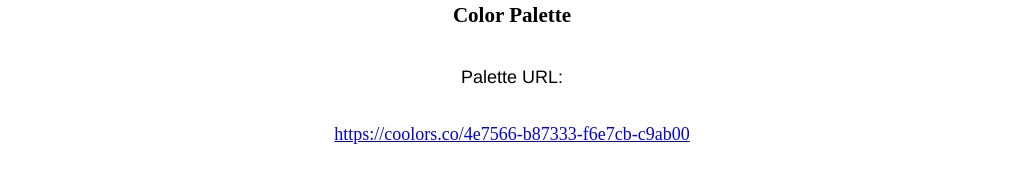
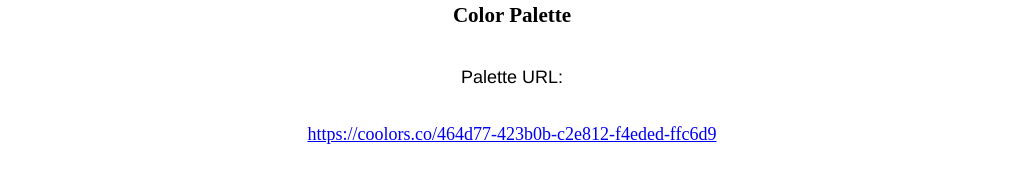
Before and after one commit to Edynac/aboutme, a plain HTML site: page wwr/site-plan-rafting.html in a window 1280 px wide. Shown: the part 1276-1448 px from the top of the page, without its empty margins (128-1151 px from the left). Drawn offline with Linux system fonts and the light colour scheme; a web font is replaced by a local one.

Commit message:
commit on main

```diff
--- a/wwr/site-plan-rafting.html
+++ b/wwr/site-plan-rafting.html
@@ -43,8 +43,8 @@
 
     <!-- Copy and paste the URL to your finished palette below. Replace the href value that is there with yours. Make sure to paste it into both the href value and the content text of the <a> tag -->
     <p>Palette URL:</p>
-    <a href="https://coolors.co/4e7566-b87333-f6e7cb-c9ab00"
-      target="_blank">https://coolors.co/4e7566-b87333-f6e7cb-c9ab00</a>
+    <a href="https://coolors.co/464d77-423b0b-c2e812-f4eded-ffc6d9"
+      target="_blank">https://coolors.co/464d77-423b0b-c2e812-f4eded-ffc6d9</a>
 
     <table class="colors">
       <tr>
```
